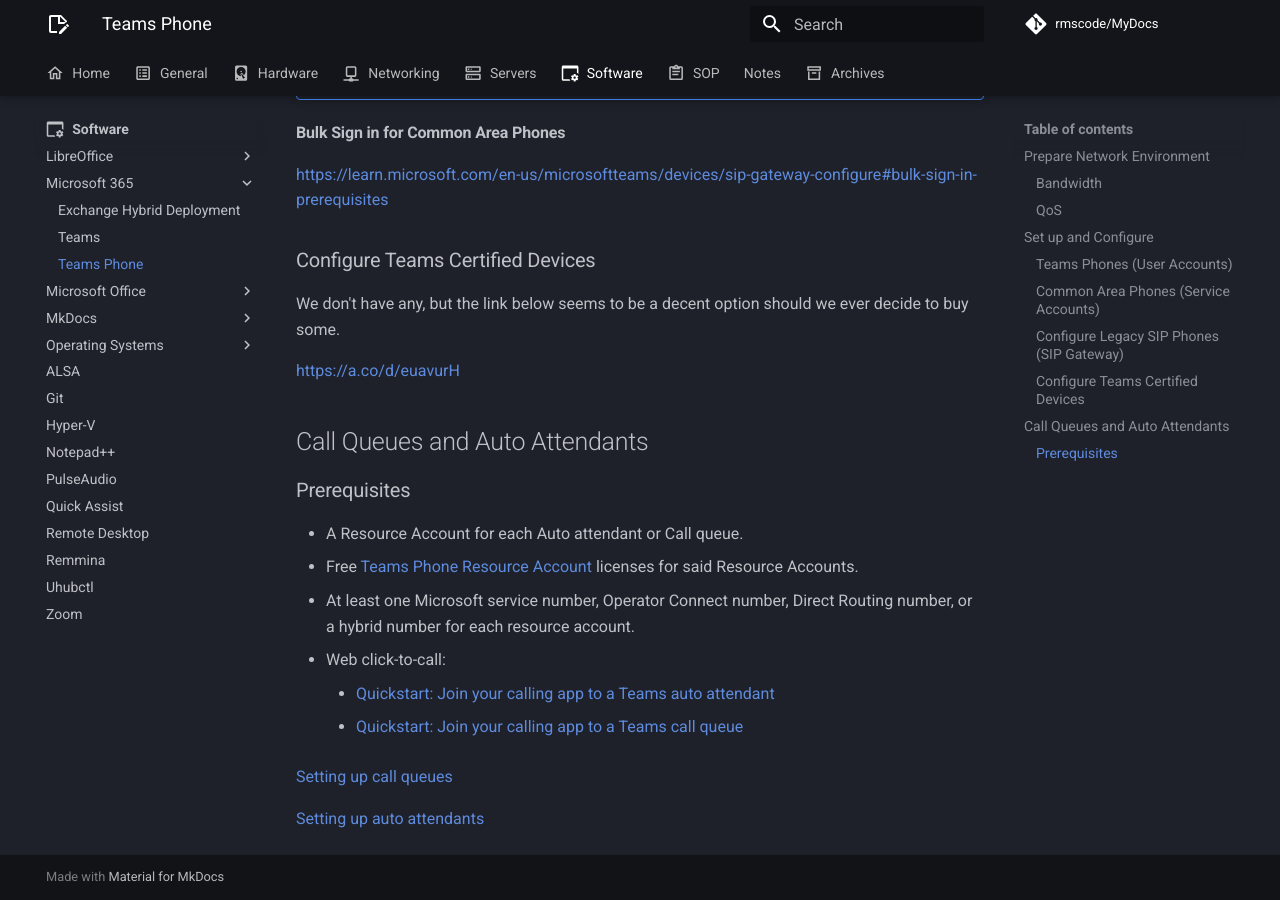
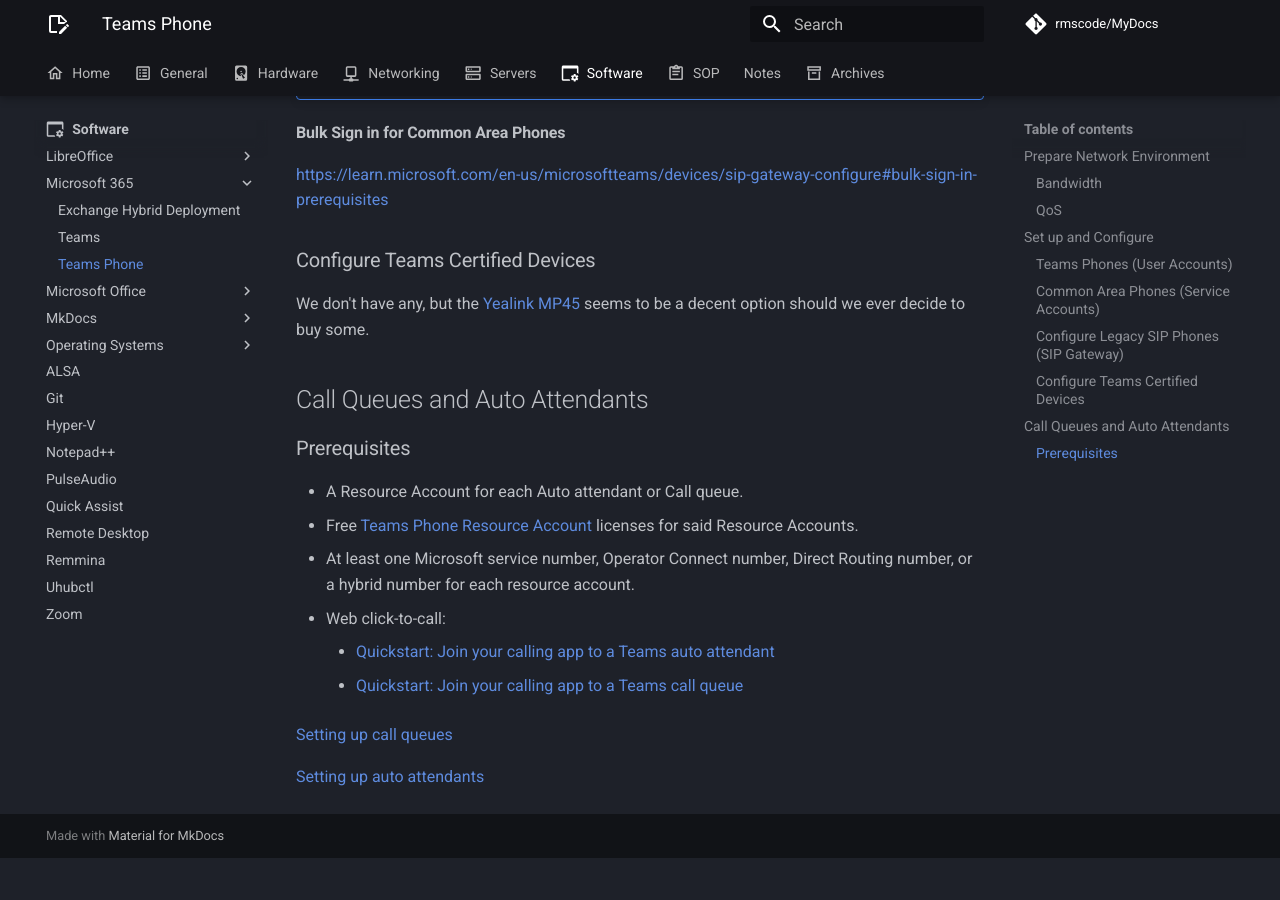
Before and after one commit to rmscode/binary-garden, an MkDocs documentation site: the page built from docs/software/microsoft-365/teams/ms-teams-phone.md, in a window 1280 px wide and 900 px high, scrolled down 8645 px. Built offline with MkDocs 1.6.1 and Material for MkDocs 9.7.7, drawn with Linux system fonts in a browser that asks for light colours; comment, search, counter and statistics services are not loaded; after the commit the page ends 9503 px from its top, so only the background shows below that.

Commit message:
Docs: Update ms-teams-phone.md (a link)

```diff
--- a/docs/software/microsoft-365/teams/ms-teams-phone.md
+++ b/docs/software/microsoft-365/teams/ms-teams-phone.md
@@ -305,9 +305,7 @@
 
 ### Configure Teams Certified Devices
 
-We don't have any, but the link below seems to be a decent option should we ever decide to buy some.
-
-<https://a.co/d/euavurH>
+We don't have any, but the [Yealink MP45](https://a.co/d/euavurH) seems to be a decent option should we ever decide to buy some.
 
 ## Call Queues and Auto Attendants
 
```
